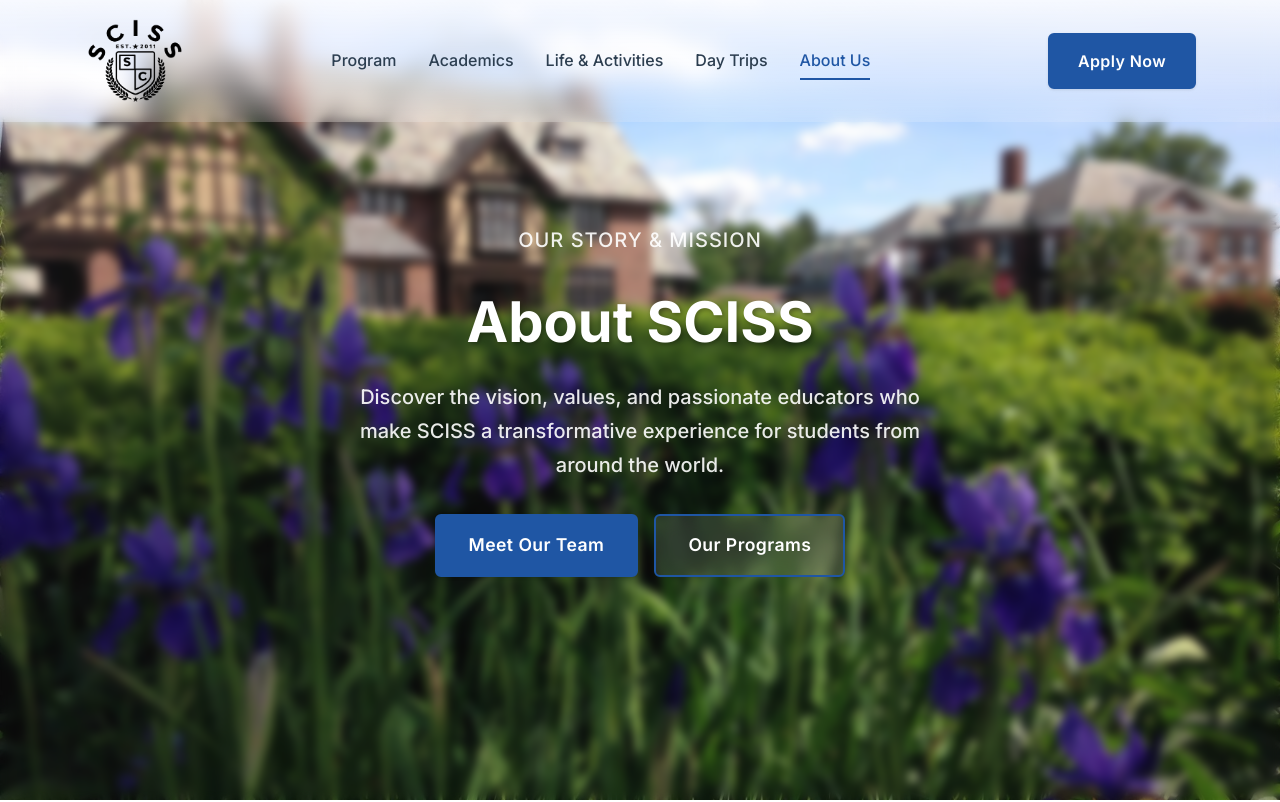
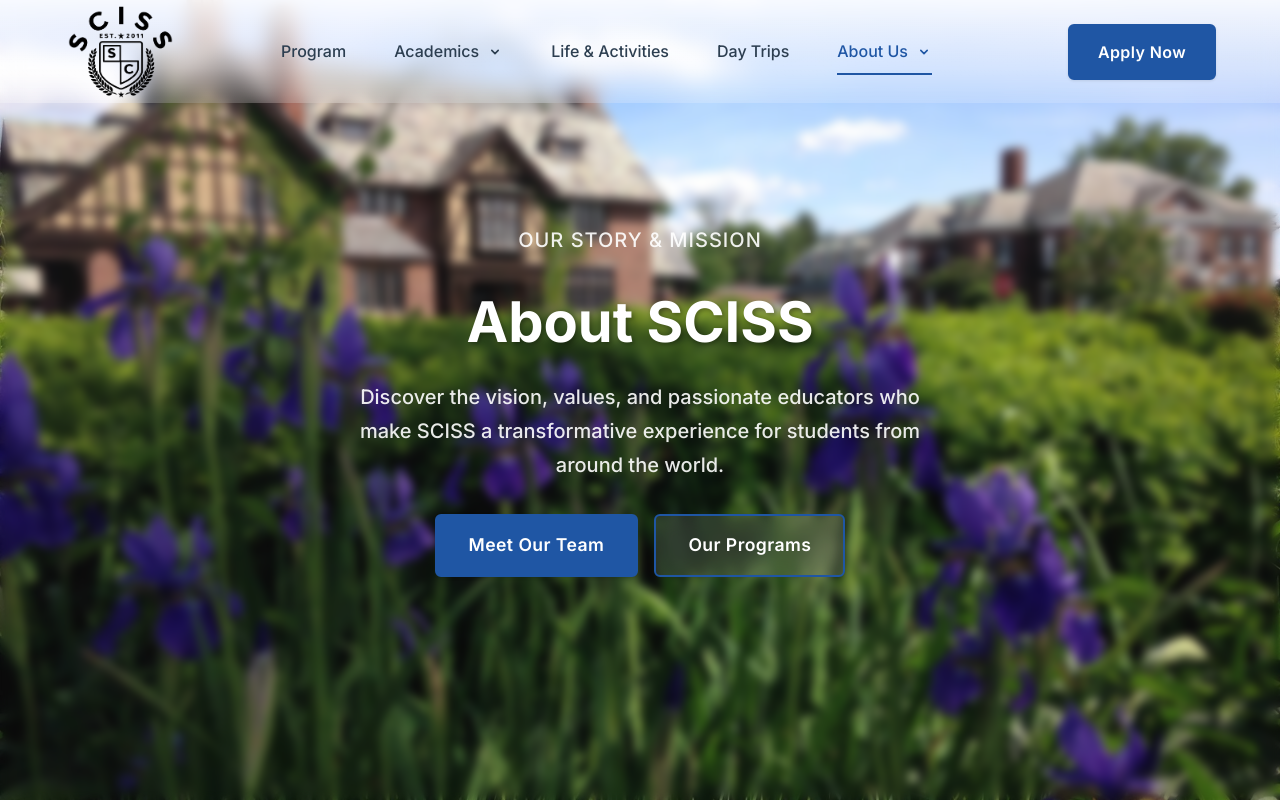
Before and after one commit to springfield-commonwealth/sciss-client, a Next.js app: page /about-us in a window 1280 px wide. Shown: the top 802 px of the page. Built offline with nearby package versions, Linux system fonts and the light colour scheme.

Commit message:
Improve navigation, seperated hooks and UI, added dropdown support.

```diff
--- a/pages/about-us.js
+++ b/pages/about-us.js
@@ -26,7 +26,7 @@
       />
 
       {/* Mission & Vision */}
-      <section className="section">
+      <section className="section" id="mission">
         <div className="container">
           <div className="grid grid-2">
             <div className="mission-section">
@@ -101,7 +101,7 @@
       </section>
 
       {/* Values */}
-      <section className="section bg-light">
+      <section className="section bg-light" id="values">
         <div className="container">
           <div className="text-center mb-5">
             <h2>Our Core Values</h2>
@@ -121,7 +121,7 @@
       </section>
 
       {/* Leadership Team */}
-      <section id="team" className="section">
+      <section id="team" className="section" id="team">
         <div className="container">
           <div className="text-center mb-5">
             <h2>Leadership Team</h2>
--- /dev/null
+++ b/src/components/ui/ChevronDown.js
@@ -0,0 +1,21 @@
+const ChevronDown = ({ open }) => (
+  <svg
+    width="16"
+    height="16"
+    viewBox="0 0 20 20"
+    fill="none"
+    xmlns="http://www.w3.org/2000/svg"
+    className={`chevron-down${open ? " open" : ""}`}
+    aria-hidden="true"
+  >
+    <path
+      d="M6 8L10 12L14 8"
+      stroke="currentColor"
+      strokeWidth="2"
+      strokeLinecap="round"
+      strokeLinejoin="round"
+    />
+  </svg>
+);
+
+export default ChevronDown;
--- /dev/null
+++ b/src/components/ui/DesktopNav.js
@@ -0,0 +1,78 @@
+import Link from "next/link";
+import { useRef } from "react";
+import ChevronDown from "./ChevronDown";
+
+const DesktopNav = ({
+  navLinks,
+  isActiveLink,
+  openDropdown,
+  setOpenDropdown,
+}) => {
+  // Store refs for each dropdown parent
+  const dropdownRefs = useRef({});
+
+  return (
+    <ul className="nav-links">
+      {navLinks.map((link) =>
+        link.children ? (
+          <li
+            key={link.label}
+            className="nav-link-dropdown"
+            onMouseEnter={() => setOpenDropdown(link.label)}
+            onMouseLeave={() => setOpenDropdown(null)}
+            onFocus={() => setOpenDropdown(link.label)}
+            onBlur={() => setOpenDropdown(null)}
+          >
+            <Link
+              href={link.href}
+              className={`nav-link${isActiveLink(link.href) ? " active" : ""}`}
+              tabIndex={0}
+              aria-haspopup="true"
+              aria-expanded={openDropdown === link.label}
+              ref={(el) => (dropdownRefs.current[link.label] = el)}
+            >
+              {link.label}
+              <span className="chevron-wrapper">
+                <ChevronDown open={openDropdown === link.label} />
+              </span>
+            </Link>
+            <ul
+              className={`dropdown-menu${
+                openDropdown === link.label ? " dropdown-menu--open" : ""
+              }`}
+            >
+              {link.children.map((sublink) => (
+                <li key={sublink.href}>
+                  <Link
+                    href={sublink.href}
+                    className="dropdown-link"
+                    onClick={() => {
+                      setOpenDropdown(null);
+                      // Blur the parent trigger to remove focus/hover
+                      if (dropdownRefs.current[link.label]) {
+                        dropdownRefs.current[link.label].blur();
+                      }
+                    }}
+                  >
+                    {sublink.label}
+                  </Link>
+                </li>
+              ))}
+            </ul>
+          </li>
+        ) : (
+          <li key={link.href}>
+            <Link
+              href={link.href}
+              className={`nav-link${isActiveLink(link.href) ? " active" : ""}`}
+            >
+              {link.label}
+            </Link>
+          </li>
+        )
+      )}
+    </ul>
+  );
+};
+
+export default DesktopNav;
--- /dev/null
+++ b/src/components/ui/MobileNav.js
@@ -0,0 +1,75 @@
+import Link from "next/link";
+import ChevronDown from "./ChevronDown";
+
+const MobileNav = ({
+  navLinks,
+  isActiveLink,
+  mobileDropdownOpen,
+  setMobileDropdownOpen,
+  setIsMobileMenuOpen,
+}) => (
+  <ul className="mobile-nav-links">
+    {navLinks.map((link) =>
+      link.children ? (
+        <li key={link.label} className="mobile-nav-link-dropdown">
+          <Link
+            href={link.href}
+            className="mobile-nav-link"
+            aria-haspopup="true"
+            aria-expanded={!!mobileDropdownOpen[link.label]}
+            onClick={(e) => {
+              e.preventDefault();
+              setMobileDropdownOpen((prev) => ({
+                ...prev,
+                [link.label]: !prev[link.label],
+              }));
+            }}
+          >
+            {link.label}
+            <span className="chevron-wrapper">
+              <ChevronDown open={!!mobileDropdownOpen[link.label]} />
+            </span>
+          </Link>
+          {mobileDropdownOpen[link.label] && (
+            <ul className="mobile-dropdown-menu">
+              {link.children.map((sublink) => (
+                <li key={sublink.href}>
+                  <Link
+                    href={sublink.href}
+                    className="mobile-dropdown-link"
+                    onClick={() => setIsMobileMenuOpen(false)}
+                  >
+                    {sublink.label}
+                  </Link>
+                </li>
+              ))}
+            </ul>
+          )}
+        </li>
+      ) : (
+        <li key={link.href}>
+          <Link
+            href={link.href}
+            className={`mobile-nav-link${
+              isActiveLink(link.href) ? " active" : ""
+            }`}
+            onClick={() => setIsMobileMenuOpen(false)}
+          >
+            {link.label}
+          </Link>
+        </li>
+      )
+    )}
+    <li className="mobile-cta">
+      <Link
+        href="/tuitions-and-fees"
+        className="btn btn-primary btn-large"
+        onClick={() => setIsMobileMenuOpen(false)}
+      >
+        Apply Now
+      </Link>
+    </li>
+  </ul>
+);
+
+export default MobileNav;
--- a/src/components/ui/Navigation.js
+++ b/src/components/ui/Navigation.js
@@ -1,70 +1,58 @@
 import { LogoBlack } from "@/constants/images";
 import Link from "next/link";
 import { useRouter } from "next/router";
-import { useEffect, useState } from "react";
+import DesktopNav from "./DesktopNav";
+import MobileNav from "./MobileNav";
+import useNavigationState from "./useNavigationState";
+
+const navLinks = [
+  { href: "/program-overview", label: "Program" },
+  {
+    label: "Academics",
+    href: "/academics",
+    children: [
+      { href: "/academics#core-courses-carousel", label: "Core Courses" },
+      { href: "/academics#electives-carousel", label: "Electives" },
+      { href: "/academics#programs", label: "Program Details" },
+      { href: "/academics#faculty", label: "Faculty" },
+    ],
+  },
+  { href: "/life-activities", label: "Life & Activities" },
+  { href: "/day-trips", label: "Day Trips" },
+  {
+    label: "About Us",
+    href: "/about-us",
+    children: [
+      { href: "/about-us#mission", label: "Missions & Vision" },
+      { href: "/about-us#values", label: "Our Values" },
+      { href: "/about-us#team", label: "Our Team" },
+    ],
+  },
+];
 
 const Navigation = () => {
-  const [isScrolled, setIsScrolled] = useState(false);
-  const [isMobileMenuOpen, setIsMobileMenuOpen] = useState(false);
   const router = useRouter();
-
-  useEffect(() => {
-    const handleScroll = () => {
-      setIsScrolled(window.scrollY > 50);
-    };
-
-    window.addEventListener("scroll", handleScroll);
-    return () => window.removeEventListener("scroll", handleScroll);
-  }, []);
-
-  const navLinks = [
-    // { href: '/', label: 'Home' },
-    { href: "/program-overview", label: "Program" },
-    { href: "/academics", label: "Academics" },
-    { href: "/life-activities", label: "Life & Activities" },
-    { href: "/day-trips", label: "Day Trips" },
-    // { href: '/a-day-at-sciss', label: 'A Day at SCISS' },
-    { href: "/about-us", label: "About Us" },
-    // { href: '/tuitions-and-fees', label: 'Tuitions & Fees' },
-    // { href: '/parent-information', label: 'Parent Information' },
-  ];
-
-  const isActiveLink = (href) => {
-    if (href === "/") {
-      return router.pathname === "/";
-    }
-    return router.pathname === href;
-  };
+  const {
+    isScrolled,
+    isMobileMenuOpen,
+    setIsMobileMenuOpen,
+    openDropdown,
+    setOpenDropdown,
+    mobileDropdownOpen,
+    setMobileDropdownOpen,
+    isMobile,
+    isActiveLink,
+  } = useNavigationState(router);
 
   return (
     <>
-      <header className={`header ${isScrolled ? "scrolled" : ""}`}>
+      <header className={`header${isScrolled ? " scrolled" : ""}`}>
         <nav className="nav">
           <Link href="/" className="logo">
             <img src={LogoBlack} alt="SC International Summer School" />
           </Link>
-
-          <ul className="nav-links">
-            {navLinks.map((link) => (
-              <li key={link.href}>
-                <Link
-                  href={link.href}
-                  className={`nav-link ${
-                    isActiveLink(link.href) ? "active" : ""
-                  }`}
-                >
-                  {link.label}
-                </Link>
-              </li>
-            ))}
-          </ul>
-
-          <div className="nav-cta">
-            <Link href="/tuitions-and-fees" className="btn btn-primary">
-              Apply Now
-            </Link>
-          </div>
-
+          {isMobile ? (
+            <>
               <button
                 className="mobile-menu-toggle"
                 onClick={() => setIsMobileMenuOpen(!isMobileMenuOpen)}
@@ -72,11 +60,25 @@
               >
                 ☰
               </button>
+            </>
+          ) : (
+            <>
+              <DesktopNav
+                navLinks={navLinks}
+                isActiveLink={isActiveLink}
+                openDropdown={openDropdown}
+                setOpenDropdown={setOpenDropdown}
+              />
+              <div className="nav-cta">
+                <Link href="/tuitions-and-fees" className="btn btn-primary">
+                  Apply Now
+                </Link>
+              </div>
+            </>
+          )}
         </nav>
       </header>
-
-      {/* Mobile Menu Overlay */}
-      {isMobileMenuOpen && (
+      {isMobileMenuOpen && isMobile && (
         <div className="mobile-menu-overlay">
           <div className="mobile-menu">
             <div className="mobile-menu-header">
@@ -91,31 +93,13 @@
                 ✕
               </button>
             </div>
-
-            <ul className="mobile-nav-links">
-              {navLinks.map((link) => (
-                <li key={link.href}>
-                  <Link
-                    href={link.href}
-                    className={`mobile-nav-link ${
-                      isActiveLink(link.href) ? "active" : ""
-                    }`}
-                    onClick={() => setIsMobileMenuOpen(false)}
-                  >
-                    {link.label}
-                  </Link>
-                </li>
-              ))}
-              <li className="mobile-cta">
-                <Link
-                  href="/tuitions-and-fees"
-                  className="btn btn-primary btn-large"
-                  onClick={() => setIsMobileMenuOpen(false)}
-                >
-                  Apply Now
-                </Link>
-              </li>
-            </ul>
+            <MobileNav
+              navLinks={navLinks}
+              isActiveLink={isActiveLink}
+              mobileDropdownOpen={mobileDropdownOpen}
+              setMobileDropdownOpen={setMobileDropdownOpen}
+              setIsMobileMenuOpen={setIsMobileMenuOpen}
+            />
           </div>
         </div>
       )}
--- /dev/null
+++ b/src/components/ui/index.js
@@ -0,0 +1,3 @@
+export { default as ChevronDown } from "./ChevronDown";
+export { default as DesktopNav } from "./DesktopNav";
+export { default as MobileNav } from "./MobileNav";
--- /dev/null
+++ b/src/components/ui/useNavigationState.js
@@ -0,0 +1,45 @@
+import { useEffect, useState } from "react";
+
+const useNavigationState = (router) => {
+  const [isScrolled, setIsScrolled] = useState(false);
+  const [isMobileMenuOpen, setIsMobileMenuOpen] = useState(false);
+  const [openDropdown, setOpenDropdown] = useState(null);
+  const [mobileDropdownOpen, setMobileDropdownOpen] = useState({});
+  const [isMobile, setIsMobile] = useState(false);
+
+  useEffect(() => {
+    const handleScroll = () => {
+      setIsScrolled(window.scrollY > 50);
+    };
+    window.addEventListener("scroll", handleScroll);
+    return () => window.removeEventListener("scroll", handleScroll);
+  }, []);
+
+  useEffect(() => {
+    const checkMobile = () => setIsMobile(window.innerWidth <= 768);
+    checkMobile();
+    window.addEventListener("resize", checkMobile);
+    return () => window.removeEventListener("resize", checkMobile);
+  }, []);
+
+  const isActiveLink = (href) => {
+    if (href === "/") {
+      return router.pathname === "/";
+    }
+    return router.pathname === href;
+  };
+
+  return {
+    isScrolled,
+    isMobileMenuOpen,
+    setIsMobileMenuOpen,
+    openDropdown,
+    setOpenDropdown,
+    mobileDropdownOpen,
+    setMobileDropdownOpen,
+    isMobile,
+    isActiveLink,
+  };
+};
+
+export default useNavigationState;
--- a/src/styles/components/navigation.css
+++ b/src/styles/components/navigation.css
@@ -21,11 +21,6 @@
 }
 
 .header.scrolled {
-  /* transition: all 1s ease;
-  background: linear-gradient(180deg,
-        rgba(255, 255, 255, 0.5),
-        rgba(255, 255, 255, 0.4),
-        rgba(255, 255, 255, 0.3)); */
   box-shadow: var(--shadow-medium);
 }
 
@@ -33,7 +28,7 @@
   display: flex;
   align-items: center;
   justify-content: space-between;
-  padding: 1rem 20px;
+  padding: 0.1rem 0px;
   max-width: 90vw;
   margin: 0 auto;
 }
@@ -47,25 +42,26 @@
 }
 
 .logo img {
-  height: 90px;
+  height: 100px;
   width: auto;
 }
 
 .nav-links {
   display: flex;
   list-style: none;
-  gap: 2rem;
+  gap: 3rem;
 }
 
 .nav-link {
   color: var(--text-dark);
   font-weight: 500;
   padding: 0.5rem 0;
+  display: flex;
   position: relative;
 }
 
 .nav-link:hover {
-  color: var(--accent-blue);
+  color: var(--primary-blue);
 }
 
 .nav-link.active {
@@ -112,7 +108,7 @@
   right: 0;
   width: 300px;
   height: 100vh;
-  background: white;
+  background: var(--background-primary);
   padding: 2rem;
   box-shadow: -4px 0 8px rgba(0, 0, 0, 0.1);
   display: flex;
@@ -181,3 +177,119 @@
     width: 100%;
   }
 }
+
+/* Dropdown styles */
+.nav-link-dropdown {
+  position: relative;
+}
+
+.nav-link-with-chevron {
+  display: flex;
+  align-items: center;
+  gap: 0.25rem;
+  cursor: pointer;
+  position: relative;
+}
+
+.chevron-wrapper {
+  display: inline-flex;
+  align-items: center;
+  margin-left: 4px;
+}
+
+.chevron-down {
+  margin-left: 4px;
+  transition: transform 0.2s;
+  display: inline-block;
+}
+
+.chevron-down.open {
+  transform: rotate(180deg);
+}
+
+.dropdown-menu {
+  list-style: none;
+  display: flex;
+  flex-direction: column;
+  position: absolute;
+  top: 100%;
+  left: 0;
+  min-width: 180px;
+  background: var(--background-primary);
+  box-shadow: var(--shadow-medium);
+  border-radius: 8px;
+  padding: 0.5rem 0;
+  z-index: 1100;
+  opacity: 0;
+  pointer-events: none;
+  transform: translateY(10px);
+  transition: opacity 0.4s cubic-bezier(0.4,0,0.2,1), transform 0.4s cubic-bezier(0.4,0,0.2,1);
+}
+
+.dropdown-menu--open {
+  opacity: 1;
+  pointer-events: auto;
+  transform: translateY(0);
+  display: flex;
+}
+
+.dropdown-link {
+  font-size: 0.8rem;
+  display: block;
+  padding: 0.75rem 1.5rem;
+  color: var(--text-dark);
+  text-decoration: none;
+  font-weight: 500;
+  transition: background 0.2s, color 0.2s;
+}
+
+.dropdown-link:hover {
+  background: var(--background-secondary);
+  color: var(--primary-blue);
+}
+
+/* Mobile dropdown styles */
+.mobile-nav-link-dropdown {
+  position: relative;
+}
+
+.mobile-nav-link-with-chevron {
+  display: flex;
+  align-items: center;
+  width: 100%;
+  background: none;
+  border: none;
+  font-size: 1rem;
+  font-weight: 500;
+  color: var(--text-dark);
+  padding: 0.75rem 0;
+  cursor: pointer;
+  justify-content: space-between;
+}
+
+.mobile-dropdown-menu {
+  list-style: none;
+  padding-left: 1.5rem;
+  display: flex;
+  flex-direction: column;
+  background: none;
+}
+
+.mobile-dropdown-link {
+  display: block;
+  padding: 0.5rem 0;
+  color: var(--text-dark);
+  border-bottom: 1px solid var(--border-light);
+  font-weight: 400;
+  font-size: 0.98rem;
+  transition: color 0.2s;
+}
+
+.mobile-dropdown-link:hover {
+  color: var(--primary-red);
+}
+
+.dropdown-menu li,
+.mobile-dropdown-menu li {
+  list-style: none;
+}
```
Also changed, not shown: pages/academics.js (+7 -5 lines), pages/program-overview.js (+1 -7 lines). Lines whose indentation alone changed are shown as unchanged.
